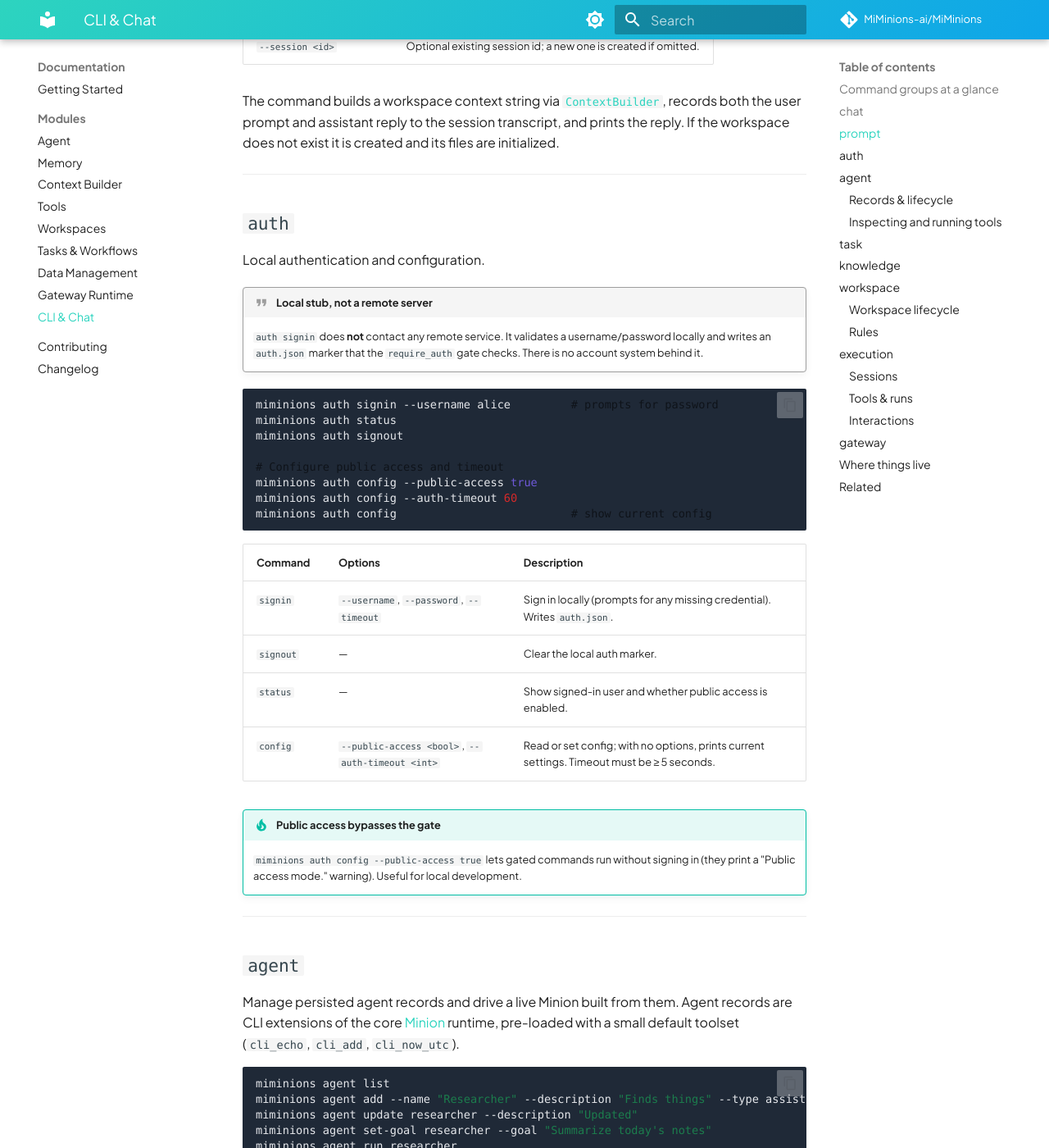
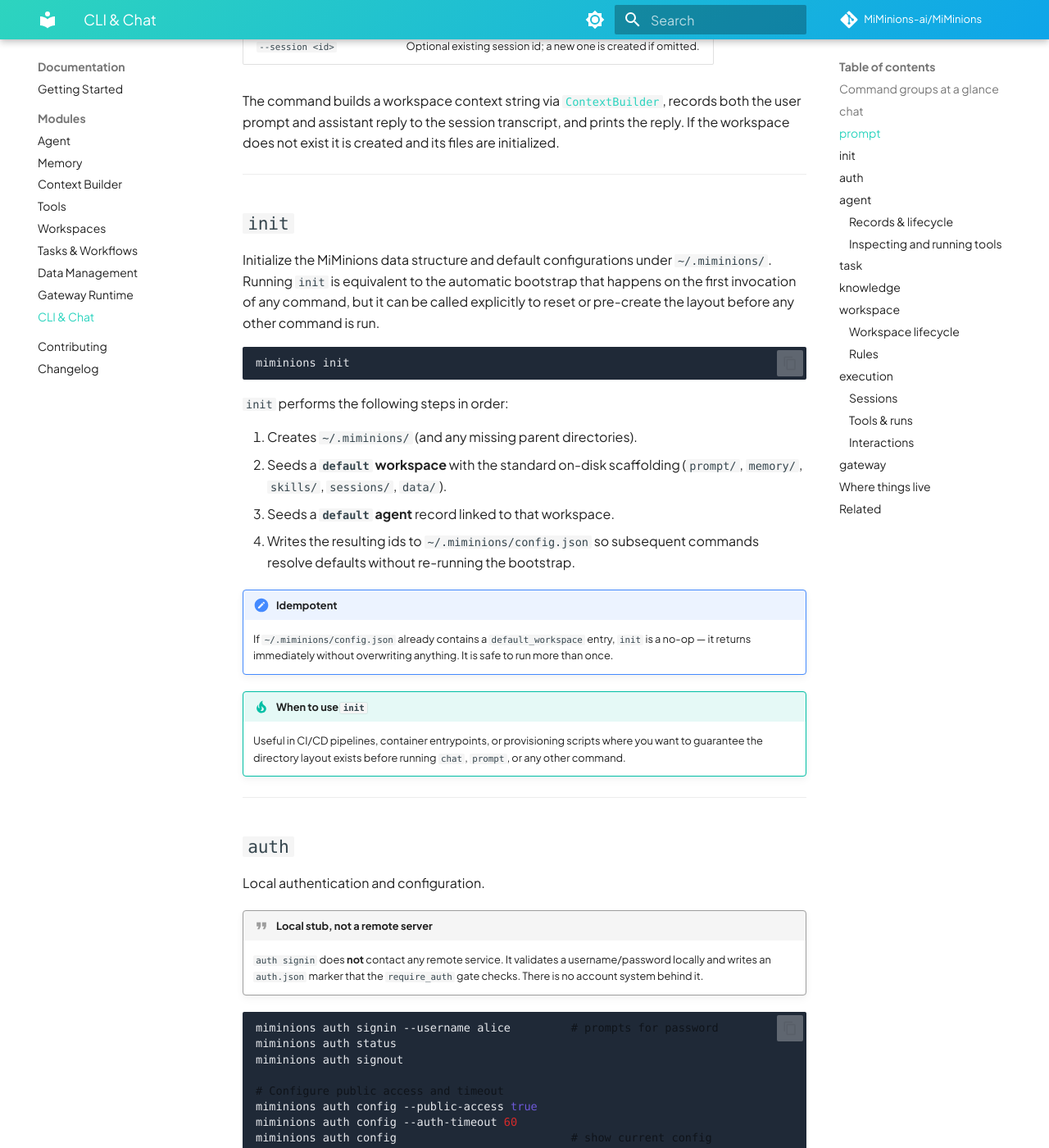
Before and after one commit to MiMinions-ai/MiMinions, an MkDocs documentation site: the page built from docs/modules/cli.md, in a window 1280 px wide and 1400 px high, scrolled down 2944 px. Shown: the whole window at 82% size. Built offline with MkDocs 1.6.1 and Material for MkDocs 9.7.7, drawn with Linux system fonts in a browser that asks for light colours; comment, search, counter and statistics services are not loaded; some of the changed text lies outside the part shown.

Commit message:
feat(cli): add `init` command and enhance agent command defaults

````diff
--- a/docs/modules/cli.md
+++ b/docs/modules/cli.md
@@ -104,6 +104,29 @@
 
 ---
 
+## `init`
+
+Initialize the MiMinions data structure and default configurations under `~/.miminions/`. Running `init` is equivalent to the automatic bootstrap that happens on the first invocation of any command, but it can be called explicitly to reset or pre-create the layout before any other command is run.
+
+```bash
+miminions init
+```
+
+`init` performs the following steps in order:
+
+1. Creates `~/.miminions/` (and any missing parent directories).
+2. Seeds a **`default` workspace** with the standard on-disk scaffolding (`prompt/`, `memory/`, `skills/`, `sessions/`, `data/`).
+3. Seeds a **`default` agent** record linked to that workspace.
+4. Writes the resulting ids to `~/.miminions/config.json` so subsequent commands resolve defaults without re-running the bootstrap.
+
+!!! note "Idempotent"
+    If `~/.miminions/config.json` already contains a `default_workspace` entry, `init` is a no-op — it returns immediately without overwriting anything. It is safe to run more than once.
+
+!!! tip "When to use `init`"
+    Useful in CI/CD pipelines, container entrypoints, or provisioning scripts where you want to guarantee the directory layout exists before running `chat`, `prompt`, or any other command.
+
+---
+
 ## `auth`
 
 Local authentication and configuration.
@@ -138,13 +161,17 @@
 
 Manage persisted agent records and drive a live Minion built from them. Agent records are CLI extensions of the core [Minion](agent.md) runtime, pre-loaded with a small default toolset (`cli_echo`, `cli_add`, `cli_now_utc`).
 
+All commands that take an agent id accept it as an optional positional argument. When omitted, the `default_agent` from `~/.miminions/config.json` is used.
+
 ```bash
 miminions agent list
 miminions agent add --name "Researcher" --description "Finds things" --type assistant
 miminions agent update researcher --description "Updated"
 miminions agent set-goal researcher --goal "Summarize today's notes"
 miminions agent run researcher
+miminions agent run                            # uses default_agent
 miminions agent ask researcher --prompt "what time is it in UTC?"
+miminions agent ask --prompt "what time is it in UTC?"  # uses default_agent
 miminions agent remove researcher
 ```
 
@@ -156,12 +183,12 @@
 | `add` | `--name`, `--description`, `--type` | Create a record (id is the slugified name). All three are prompted if omitted. |
 | `update <id>` | `--name`, `--description`, `--type` | Update fields on an existing record. |
 | `remove <id>` | — | Delete a record (asks for confirmation). |
-| `set-goal <id>` | `--goal` | Store a goal used by `run`. |
-| `run <id>` | `--async` | Build the runtime and execute the stored goal. Requires a goal to be set. |
-| `ask <id>` | `--prompt` | One-off prompt to the agent without mutating its stored goal. |
+| `set-goal [id]` | `--goal` | Store a goal used by `run`. `id` defaults to `default_agent`. |
+| `run [id]` | `--async` | Build the runtime and execute the stored goal. `id` defaults to `default_agent`. Requires a goal to be set. |
+| `ask [id]` | `--prompt` | One-off prompt to the agent without mutating its stored goal. `id` defaults to `default_agent`. |
 
 !!! warning "`run --async` is not functional"
-    The `--async` flag on `agent run` currently prints a `TODO` placeholder and does **not** execute anything asynchronously. Use plain `miminions agent run <id>` for real execution.
+    The `--async` flag on `agent run` currently prints a `TODO` placeholder and does **not** execute anything asynchronously. Use plain `miminions agent run [id]` for real execution.
 
 ### Inspecting and running tools
 
@@ -169,14 +196,16 @@
 
 | Command | Arguments / Options | Description |
 | --- | --- | --- |
-| `tool-list <id>` | — | List the agent's tool names and descriptions. |
-| `tool-info <id> <tool>` | — | Show a tool's description and JSON parameter schema. |
-| `tool-search <id> <query>` | — | Search tools by name/description (substring). |
-| `tool-run <id> <tool>` | `--arguments '<json>'` | Execute one tool with a JSON-object argument map and print the structured result (status, result/error, timing). |
+| `tool-list [id]` | — | List the agent's tool names and descriptions. `id` defaults to `default_agent`. |
+| `tool-info [id] <tool>` | — | Show a tool's description and JSON parameter schema. `id` defaults to `default_agent`. |
+| `tool-search [id] <query>` | — | Search tools by name/description (substring). `id` defaults to `default_agent`. |
+| `tool-run [id] <tool>` | `--arguments '<json>'` | Execute one tool with a JSON-object argument map and print the structured result (status, result/error, timing). `id` defaults to `default_agent`. |
 
 ```bash
 miminions agent tool-list researcher
+miminions agent tool-list                            # uses default_agent
 miminions agent tool-run researcher cli_add --arguments '{"a": 2, "b": 3}'
+miminions agent tool-run cli_add --arguments '{"a": 2, "b": 3}'  # uses default_agent
 ```
 
 ---
````
Also changed, not shown: 1 other file.
